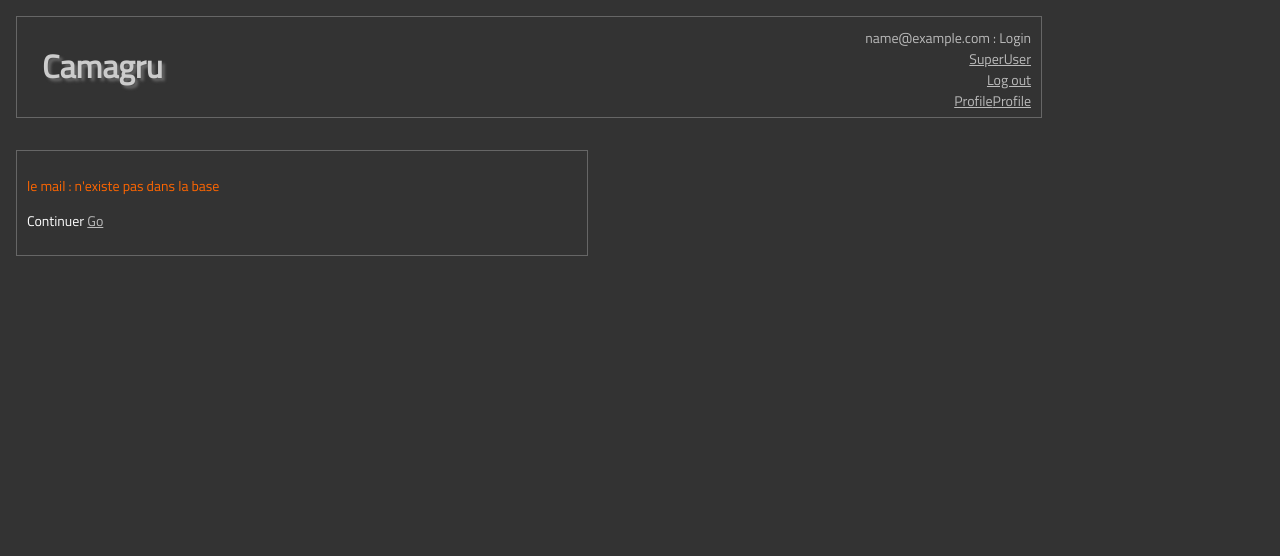
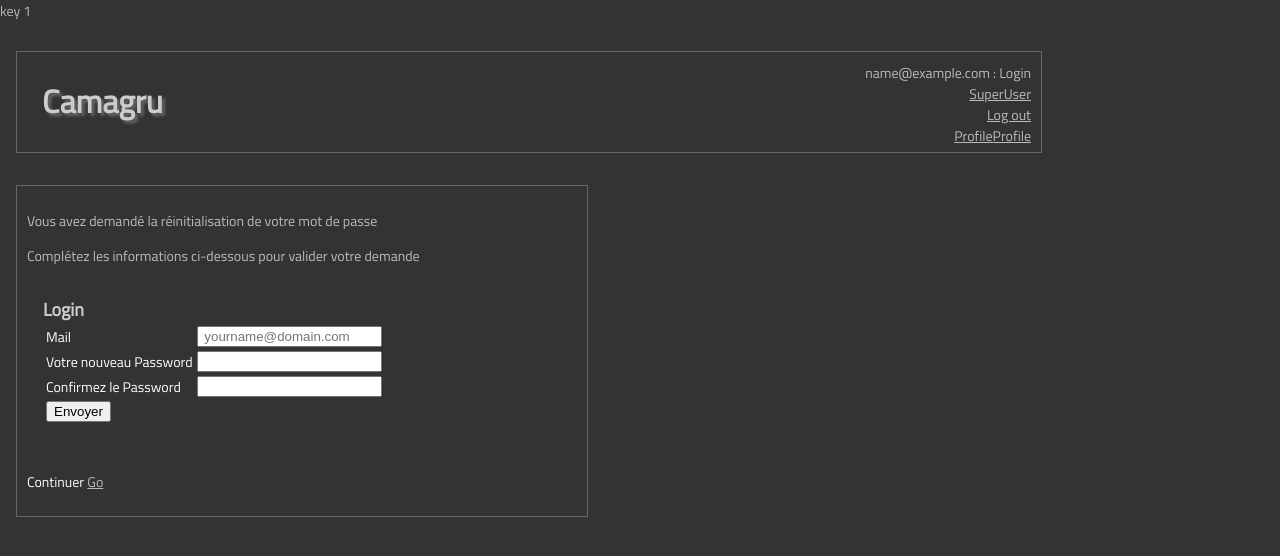
Before and after one commit to tpasqual01/camagru-1, a PHP site: page /camagru/pwd_reinit_chk.php?key=1 in a window 1280 px wide. Shown: the top 556 px of the page. Run offline with PHP 8.4, Linux system fonts and the light colour scheme; the visitor is signed in with stand-in values (Sample User, id 1); data that the repository does not hold is empty.

Commit message:
Add files via upload

```diff
--- a/CForm.class.php
+++ b/CForm.class.php
@@ -45,7 +45,7 @@ Class CForm{
         // !$uri || !$method
     }
 
-    public  function InputLabel($labelFor, $labelTitre, $id)
+    public  function InputLabel($labelTitre, $id, $labelFor)
     {
         return('<LABEL for="'.$labelFor.'">'. $labelTitre."</LABEL>");
     }
--- a/CSession.class.php
+++ b/CSession.class.php
@@ -92,12 +92,12 @@ Class CSession
         return($exist);
     }
 
-    private function quotesep($val)
+    private function quotesep($val)// securise le passage des variables dans la requete sql, avec separateur
     {
         return("'".$val."', ");
     }
 
-    private function quote($val)
+    private function quote($val)// securise le passage des variables dans la requete sql, sans separateur
     {
         return("'".$val."'");
     }
@@ -182,7 +182,7 @@ $req = "INSERT INTO ". $this->tbl." (Nom, Prenom, email, Password, Confirm, Keyu
         return (mysql_real_escape_string($var));
     }
 
-    function ismajuscule($var)
+    function ismajuscule($var)// permet de verifier si il y a une majuscule dans la chaine pour les mauvais password
     {
         $nb = strlen($var);
         $retour = 'minuscule';
--- a/login.php
+++ b/login.php
@@ -47,10 +47,10 @@ if ( $aff_formulaire == 'yes' )
 $TabForm = array();
 $login = new CForm;
 $TabForm[] = $login->Form('login.php', 'Form', 'POST');
-$TabForm[] = $login->InputLabel("Mail", "Votre Mail", "Mail");
+$TabForm[] = $login->InputLabel("Votre Mail", "LabelMail", "Mail");
 $TabForm[] = $login->InputMail("Votre Mail", "email", $_POST['email']);
-$TabForm[] = $login->InputLabel("Password", "Password", "Password");
-$TabForm[] = $login->InputPassword("Password", "Password");
+$TabForm[] = $login->InputLabel("Password", "LabelPassword", "LabelPassword");
+$TabForm[] = $login->InputPassword("Password", "Password"); // InputPassword($Titre, $id)
 $TabForm[] = $login->Submit("Envoyer", "Envoyer");
 
 $CPrint->Form('Login', $TabForm);
--- a/pwd_reinit.php
+++ b/pwd_reinit.php
@@ -78,7 +78,7 @@ if ( $aff_formulaire == 'yes' )
 
 	$CForm = new CForm;
 	$TabForm[] = $CForm->Form('pwd_reinit.php', 'Form', 'POST');
-	$TabForm[] = $CForm->InputLabel("Mail ", "Votre Mail", "Mail");
+	$TabForm[] = $CForm->InputLabel("Votre Mail ", "LabelMail", "LabelMail");
 	$TabForm[] = $CForm->InputMail("Votre Mail ", "email", $_POST['email']);
 	$TabForm[] = $CForm->Submit("Réinitialisation", "Reinit");
 
--- a/pwd_reinit_chk.php
+++ b/pwd_reinit_chk.php
@@ -1,36 +1,57 @@
 <?php
 // on recupere le mail pour envoyer un lien de reinitialisation de password
 require_once('includes_session.php');
-$CSession = new CSession();
-$user_exist = $CSession->user_exist();
-$CInscription = new CInscription();
 $CPrint = new CPrint();
+$CPrint->content(' key '.$_GET['key'], 'content');
+// on recherche l'utilisateur de cette key, puis on demande la question secrete
 
-require_once('head.php');
-require_once('header.php');
-print('<div id="main">');
+if (!$_GET['key'])
+	{
+		exit;
+	}
+else
+	{
 
-if ($user_exist != 'yes' and $user_exist != 'no')
-	{
-		print('<p>Création impossible :'.$user_exist.'</p>');
-		$suite = 'index.php';
-	}
+		require_once('head.php');
+		require_once('header.php');
+		print('<div id="main">');
+		$CPrint->content('Vous avez demandé la réinitialisation de votre mot de passe<br /> ', 'content');
+		$CPrint->content('Complétez les informations ci-dessous pour valider votre demande<br /> ', 'content');
 
-if ($user_exist == 'yes')
-	{
-		$CPrint->content('Vous allez recevoir un mail contenant un lien de réinitialisation');
-		$suite = 'register.php';
-	}
+		/*$CSession = new CSession();
+		$user_exist = $CSession->user_exist();
+		$CInscription = new CInscription();
+		$CPrint = new CPrint();*/
 
-if ($user_exist == 'no')
-	{
-		$CPrint->content('le mail : '.$_POST['email'].' n\'existe pas dans la base', 'msg_err');
-		$suite = 'index.php';
 
- }
+if ( $aff_formulaire == 'yes' or 1 == 1)
+{
+$TabForm = array();
+$login = new CForm;
+$TabForm[] = $login->Form('pwd_reinit_chk.php', 'Form', 'POST');
+$TabForm[] = $login->InputLabel("Mail", "Votre Mail", "Mail");
+$TabForm[] = $login->InputMail("Votre Mail", "email", $_POST['email']);
+$TabForm[] = $login->InputLabel("Votre nouveau Password", "LabelPassword", "LabelPassword"); // InputLabel($labelTitre, $id, $labelFor)
+$TabForm[] = $login->InputPassword("Password", "Password", ''); // InputPassword($Titre, $id)
+$TabForm[] = $login->InputLabel("Confirmez le Password", "LabelPasswordbis", "LabelPasswordbis");
+$TabForm[] = $login->InputPassword("Passwordbis", "Passwordbis", '');
+$TabForm[] = $login->Submit("Envoyer", "Envoyer");
+
+$CPrint->Form('Login', $TabForm);
+//$CPrint->content( 'Mot de passe oublié  : <a href="pwd_reinit.php" target="_self">Réinitialisation</a>', 'lien');
+}
+
+
+
+
+
+
+
+
 
 print ('<p>Continuer <a href="'.$suite.'"> Go </a></p>');
 
 print('</div>');
 include ('footer.php');
+}
 ?>
```
Also changed, not shown: register.php (+6 -6 lines).
